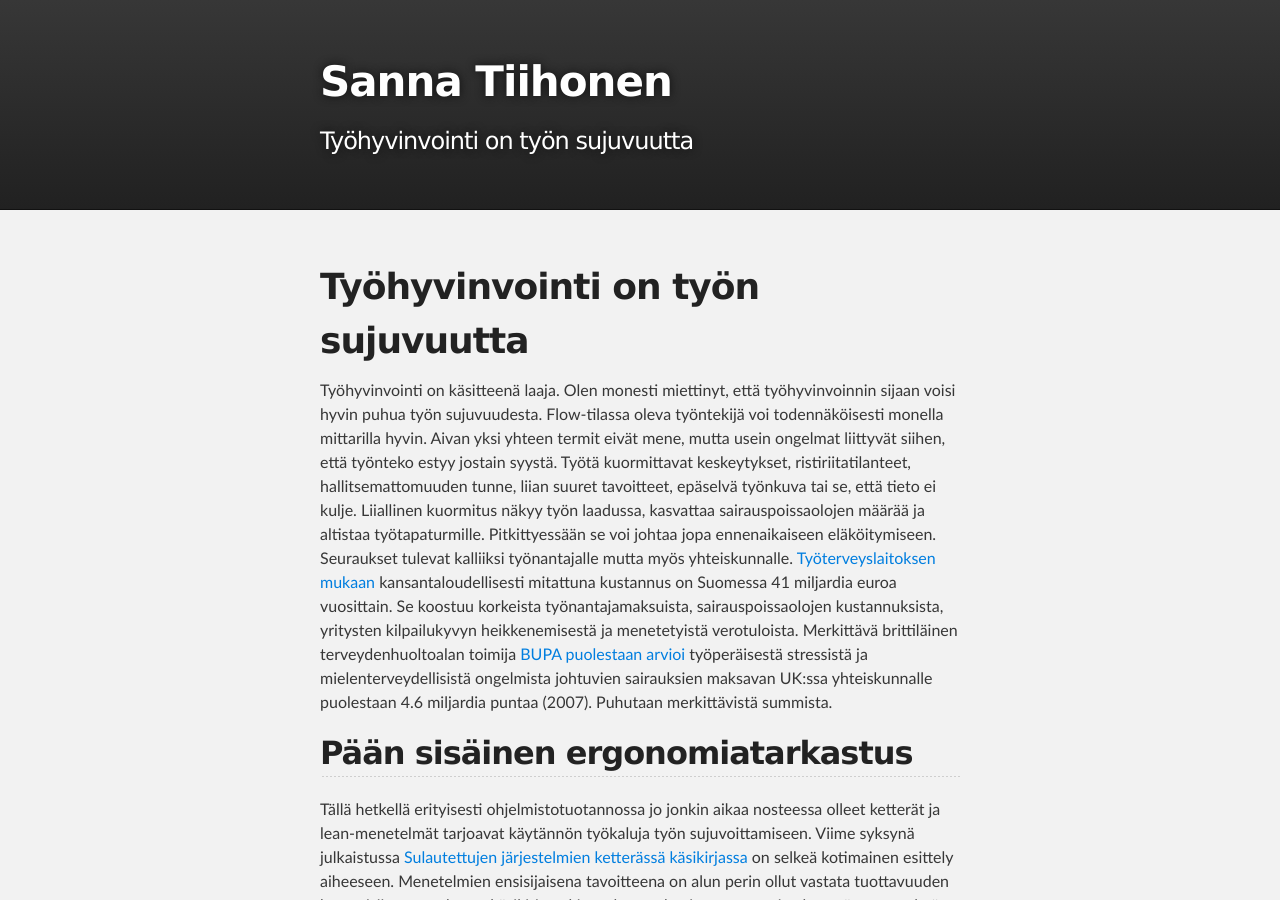
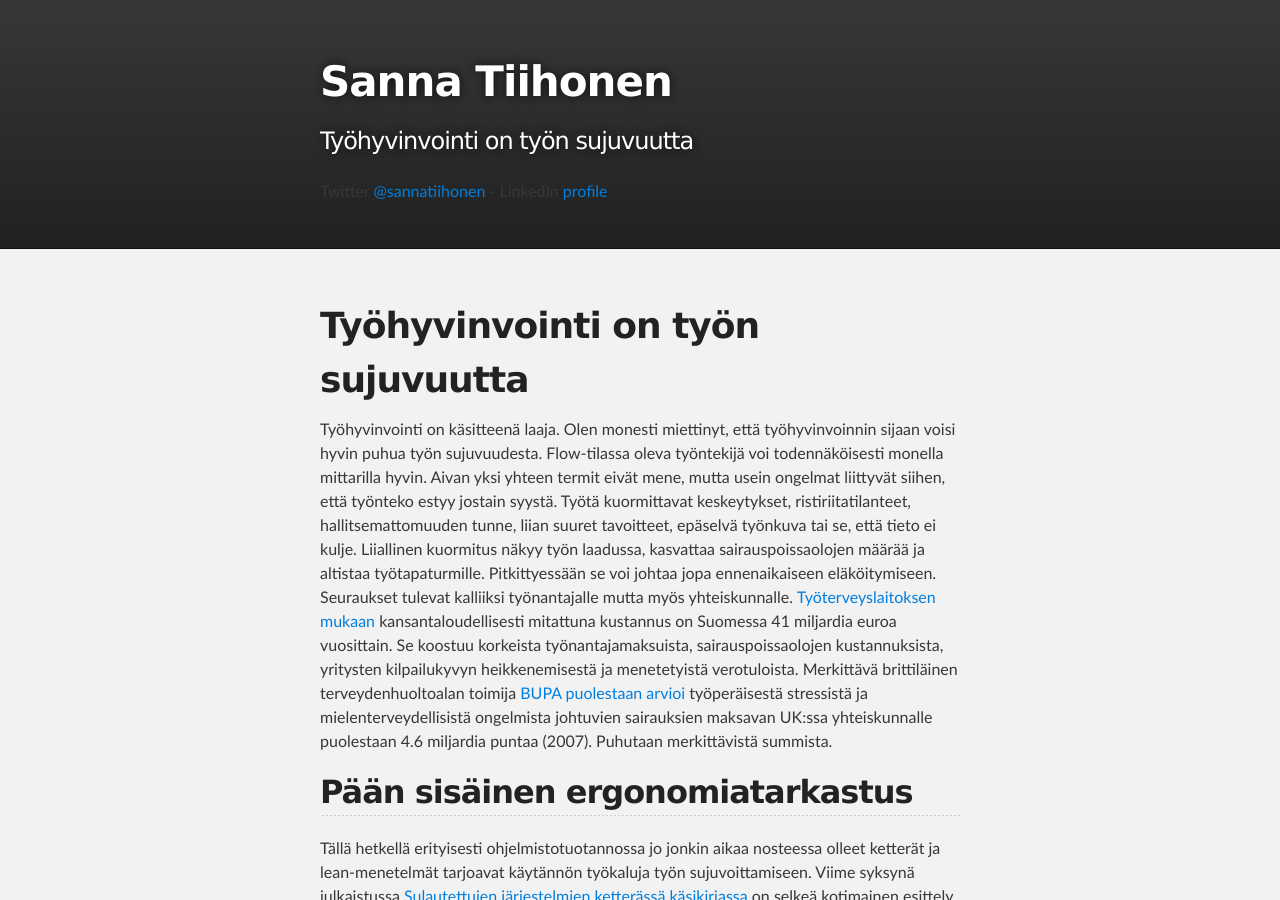
Before and after one commit to sannatiihonen/sannatiihonen.github.io, a Jekyll site: the page built from index.html, in a window 1280 px wide and 900 px high. Built offline with Jekyll 4.4.1, drawn with Linux system fonts in a browser that asks for light colours.

Commit message:
Add header links

```diff
--- a/_includes/header.html
+++ b/_includes/header.html
@@ -19,6 +19,7 @@
 
           <h1 id="project_title">Sanna Tiihonen</h1>
           <h2 id="project_tagline">Työhyvinvointi on työn sujuvuutta</h2>
-
+          <p>Twitter <a href="https://twitter.com/sannatiihonen">@sannatiihonen</a> - LinkedIn <a href="https://www.linkedin.com/in/sannatiihonen">profile</a>
+            </p>
         </header>
     </div>
```
